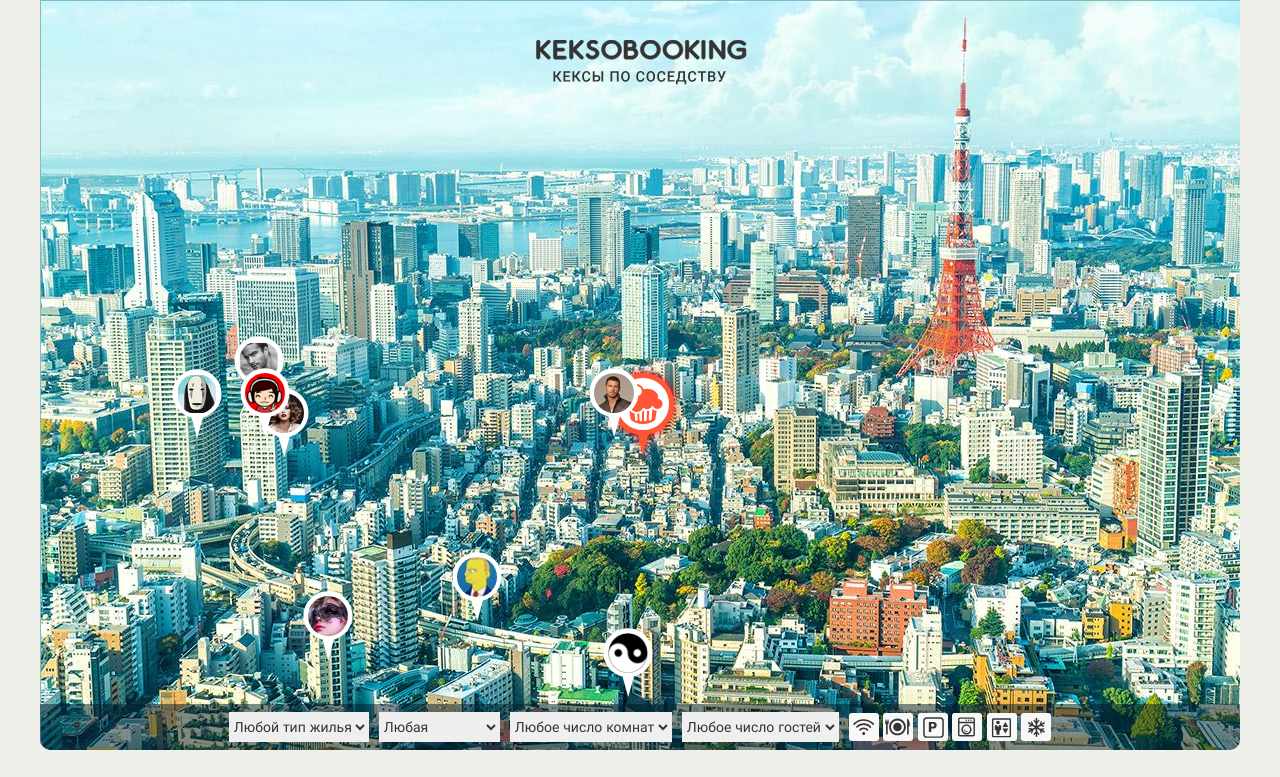
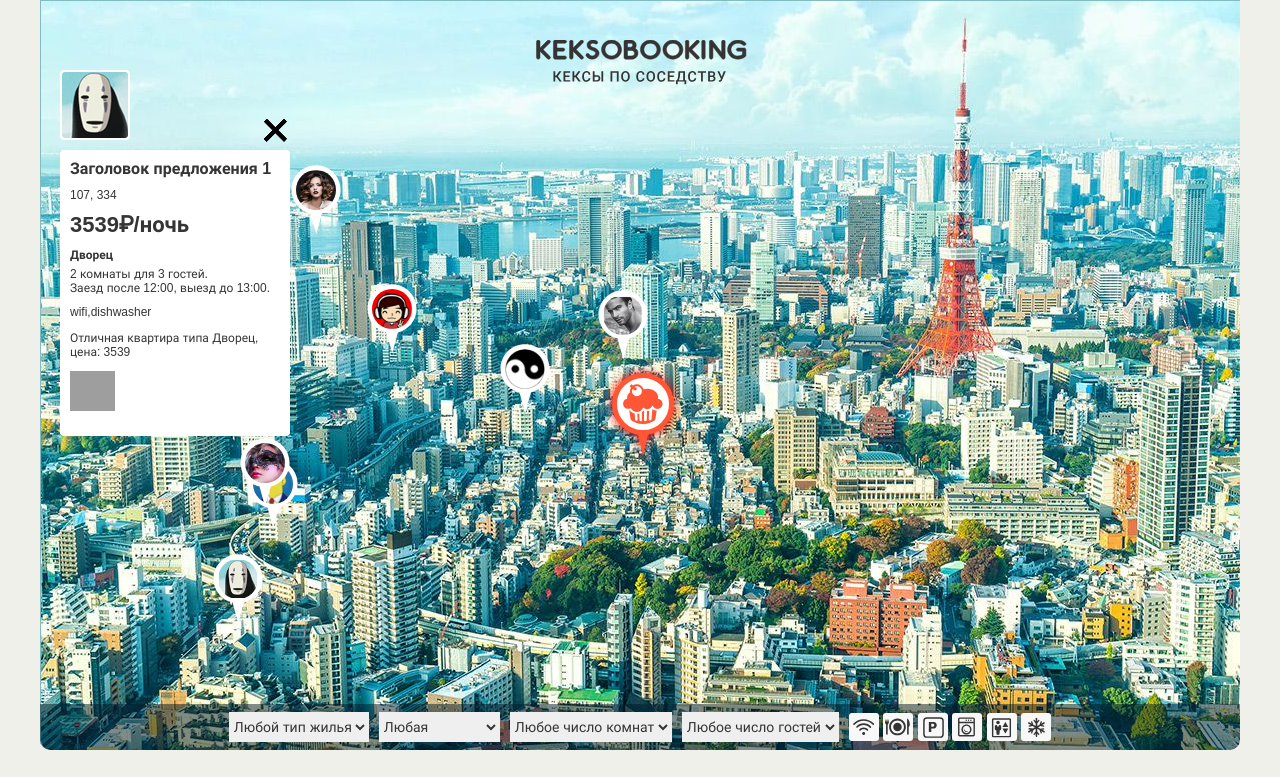
Before and after one commit to g1uk/1584903-keksobooking-21, a website: page index.html in a window 1280 px wide. Both pictures are taken after a click on the button "Поставь меня куда-нибудь". Shown: the top 777 px of the page. Drawn offline with Linux system fonts and the light colour scheme; grey boxes are pictures that could not be loaded.

Commit message:
module5-task1 - refactoring

```diff
--- a/index.html
+++ b/index.html
@@ -254,9 +254,11 @@
 <script src="js/addressFieldCompletion.js"></script>
 <script src="js/activatedPageStatus.js"></script>
 <script src="js/activateMapButton.js"></script>
-<script src="js/priceValidation.js"></script>
-<script src="js/roomsValidation.js"></script>
-<script src="js/nearbyOffersMarks.js"></script>
+<script src="js/validation/price.js"></script>
+<script src="js/validation/rooms.js"></script>
+<script src="js/nearbyOffer/list.js"></script>
+<script src="js/nearbyOffer/marks.js"></script>
+<script src="js/nearbyOffer/card.js"></script>
 <script src="js/main.js"></script>
 
 </body>
--- a/js/activateMapButton.js
+++ b/js/activateMapButton.js
@@ -6,7 +6,8 @@
   const activateWindowsFunctions = function () {
     window.page.activate();
     window.form.completion();
-    window.mark.activateNearbyOffers();
+    window.mark.activateNearbyOffersMarks();
+    window.card.activateNearbyOfferCard();
   };
   mapPinMain.addEventListener(`mousedown`, function (evt) {
     if (evt.button === 0) {
--- /dev/null
+++ b/js/nearbyOffer/card.js
@@ -0,0 +1,53 @@
+'use strict';
+
+(function () {
+  const activateNearbyOfferCard = function () {
+
+    const elementList = document.querySelector(`.map__pins`);
+
+    const addressCard = document.querySelector(`#card`)
+  .content
+  .querySelector(`.map__card`);
+
+    const offerList = window.list.nearbyOfferList();
+
+    const fragment = document.createDocumentFragment();
+
+    const createAddressCard = function ({offer, author}) {
+      const offerAddress = addressCard.cloneNode(true);
+      const popupTitle = offerAddress.querySelector(`.popup__title`);
+      const popupTextAddress = offerAddress.querySelector(`.popup__text--address`);
+      const popupTextPrice = offerAddress.querySelector(`.popup__text--price`);
+      const popupType = offerAddress.querySelector(`.popup__type`);
+      const popupTextCapacity = offerAddress.querySelector(`.popup__text--capacity`);
+      const popupTextTime = offerAddress.querySelector(`.popup__text--time`);
+      const popupFeatures = offerAddress.querySelector(`.popup__features`);
+      const popupDescription = offerAddress.querySelector(`.popup__description`);
+      const popupPhoto = offerAddress.querySelector(`.popup__photo`);
+      const popupAvatar = offerAddress.querySelector(`.popup__avatar`);
+      const {title, address, price, type, rooms, guests, checkin, checkout, features, description, photos} = offer;
+      popupTitle.textContent = title;
+      popupTextAddress.textContent = address;
+      popupTextPrice.textContent = `${price}₽/ночь`;
+      popupType.textContent = type;
+      popupTextCapacity.textContent = `${rooms} комнаты для ${guests} гостей.`;
+      popupTextTime.textContent = `Заезд после ${checkin}, выезд до ${checkout}.`;
+      popupFeatures.textContent = features.toString();
+      popupDescription.textContent = description;
+      popupPhoto.src = photos[0];
+      popupAvatar.src = author.avatar;
+      return offerAddress;
+    };
+
+    offerList.forEach(function (item, i, arr) {
+
+      fragment.append(createAddressCard(arr[0]));
+
+    });
+
+    elementList.append(fragment);
+  };
+  window.card = {
+    activateNearbyOfferCard
+  };
+})();
--- a/js/nearbyOffersMarks.js
+++ b/js/nearbyOffer/list.js
@@ -1,7 +1,7 @@
 'use strict';
 
 (function () {
-  const activateNearbyOffers = function () {
+  const nearbyOfferList = function () {
 
     const OFFER_ROOMS = [1, 2, 3, 100];
     const OFFER_CHECKIN = [`12:00`, `13:00`, `14:00`];
@@ -33,10 +33,6 @@
     const MIN_OFFER_PRICE = 1000;
     const MAX_OFFER_PRICE = 10000;
     const NEARBY_OFFERS_AMOUNT = 8;
-    const MAP_BUTTON_WIDTH = 50;
-    const MAP_BUTTON_HEIGHT = 70;
-    const MAP_BUTTON_WIDTH_GAP = MAP_BUTTON_WIDTH / 2;
-    const MAP_BUTTON_HEIGHT_GAP = MAP_BUTTON_HEIGHT / 2;
 
     const randomOfNumbers = function (min, max) {
       return Math.floor(Math.random() * (max - min + 1)) + min;
@@ -52,15 +48,6 @@
       }
       return randomLengthArray;
     };
-
-    const elementList = document.querySelector(`.map__pins`);
-
-    const addressMark = document.querySelector(`#pin`)
-      .content
-      .querySelector(`.map__pin`);
-
-    const fragment = document.createDocumentFragment();
-    window.form.completion();
 
     const offersList = function () {
       const arrayForOffers = [];
@@ -89,24 +76,10 @@
       }
       return arrayForOffers;
     };
-    offersList();
+    return offersList();
+  };
 
-    const createAddressMark = function (offer) {
-      const offerMark = addressMark.cloneNode(true);
-      const offerMarkImage = offerMark.querySelector(`img`);
-      offerMark.style = `left: ${offer.location.x + MAP_BUTTON_WIDTH_GAP}px; top: ${offer.location.y + MAP_BUTTON_HEIGHT_GAP}px;`;
-      offerMarkImage.src = `${offer.author.avatar}`;
-      offerMarkImage.alt = `${offer.offer.title}`;
-      return offerMark;
-    };
-
-    offersList().forEach(function (item, i, arr) {
-      fragment.append(createAddressMark(arr[i]));
-    });
-
-    elementList.append(fragment);
-  };
-  window.mark = {
-    activateNearbyOffers
+  window.list = {
+    nearbyOfferList
   };
 })();
--- /dev/null
+++ b/js/nearbyOffer/marks.js
@@ -0,0 +1,40 @@
+'use strict';
+
+(function () {
+  const activateNearbyOffersMarks = function () {
+
+    const MAP_BUTTON_WIDTH = 50;
+    const MAP_BUTTON_HEIGHT = 70;
+    const MAP_BUTTON_WIDTH_GAP = MAP_BUTTON_WIDTH / 2;
+    const MAP_BUTTON_HEIGHT_GAP = MAP_BUTTON_HEIGHT / 2;
+
+    const elementList = document.querySelector(`.map__pins`);
+
+    const addressMark = document.querySelector(`#pin`)
+      .content
+      .querySelector(`.map__pin`);
+
+    const offerList = window.list.nearbyOfferList();
+
+    const fragment = document.createDocumentFragment();
+    window.form.completion();
+
+    const createAddressMark = function (offer) {
+      const offerMark = addressMark.cloneNode(true);
+      const offerMarkImage = offerMark.querySelector(`img`);
+      offerMark.style = `left: ${offer.location.x + MAP_BUTTON_WIDTH_GAP}px; top: ${offer.location.y + MAP_BUTTON_HEIGHT_GAP}px;`;
+      offerMarkImage.src = `${offer.author.avatar}`;
+      offerMarkImage.alt = `${offer.offer.title}`;
+      return offerMark;
+    };
+
+    offerList.forEach(function (item, i, arr) {
+      fragment.append(createAddressMark(arr[i]));
+    });
+
+    elementList.append(fragment);
+  };
+  window.mark = {
+    activateNearbyOffersMarks
+  };
+})();
```
Also changed, not shown: js/validation/price.js (renamed from js/priceValidation.js), js/validation/rooms.js (renamed from js/roomsValidation.js).
